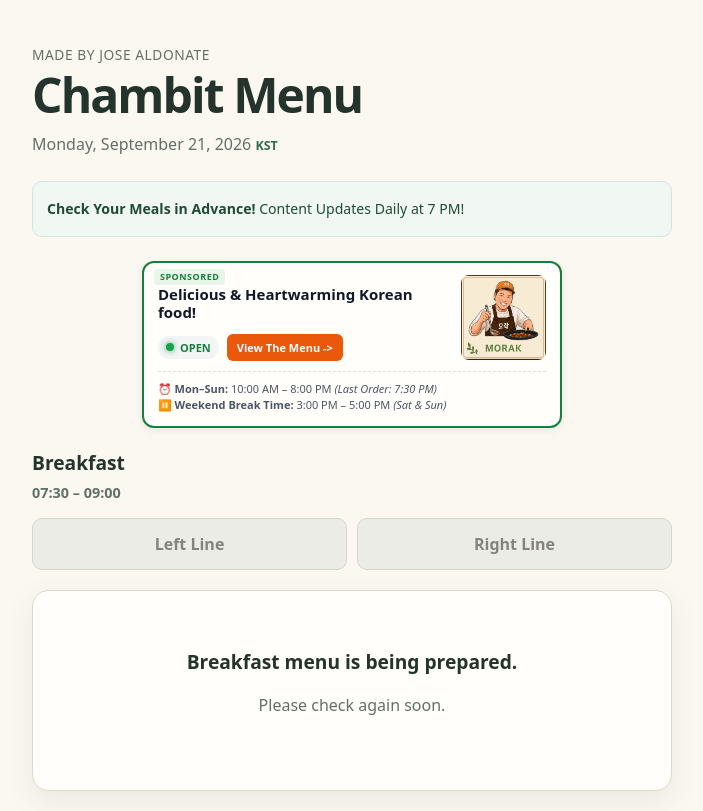
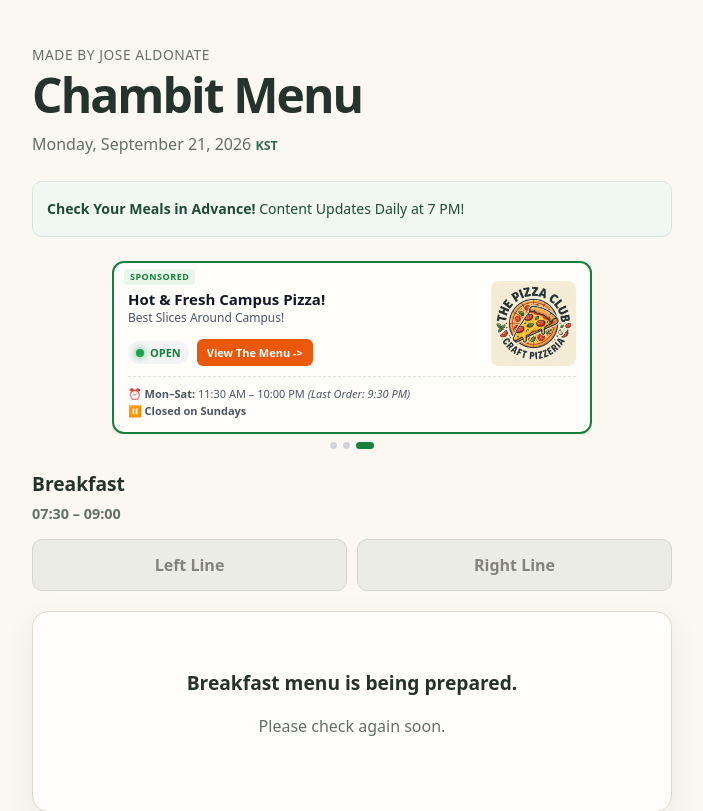
Before and after one commit to build529/chambit-menu-mvp-website-build, a FastAPI app: page / in a window 1280 px wide. Shown: the top 811 px of the page, without its empty margins (288-991 px from the left). Run offline with FastAPI, Linux system fonts and the light colour scheme; data comes from the database, SQL or seed files in the repository.

Commit message:
Save horizontal carousel feature updates

```diff
--- a/app/static/css/site.css
+++ b/app/static/css/site.css
@@ -576,3 +576,65 @@ a {
 .status-indicator .text-closed {
   color: #b91c1c;
 }
+
+
+/* ==========================================================================
+   CAROUSEL CONTAINER & SCROLL SNAP
+   ========================================================================== */
+
+.ad-carousel-container {
+  position: relative;
+  width: 100%;
+  max-width: 480px;
+  margin: 15px auto 20px auto;
+}
+
+/* SCROLL TRACK WITH CSS SCROLL SNAP */
+.ad-carousel-track {
+  display: flex;
+  flex-direction: row;
+  overflow-x: auto;
+  scroll-snap-type: x mandatory;
+  scroll-behavior: smooth;
+  -webkit-overflow-scrolling: touch;
+  scrollbar-width: none; /* Hide scrollbar Firefox */
+  -ms-overflow-style: none; /* Hide scrollbar IE/Edge */
+}
+
+.ad-carousel-track::-webkit-scrollbar {
+  display: none; /* Hide scrollbar Chrome/Safari */
+}
+
+/* CAROUSEL SLIDE ITEM OVERRIDES */
+.ad-slide {
+  flex: 0 0 100%;
+  min-width: 100%;
+  scroll-snap-align: center;
+  scroll-snap-stop: always;
+  box-sizing: border-box;
+  margin: 0 !important;
+}
+
+/* PAGINATION DOTS */
+.ad-carousel-dots {
+  display: flex;
+  justify-content: center;
+  align-items: center;
+  gap: 6px;
+  margin-top: 8px;
+}
+
+.carousel-dot {
+  width: 7px;
+  height: 7px;
+  border-radius: 50%;
+  background-color: #d1d5db;
+  transition: all 0.3s ease;
+  cursor: pointer;
+}
+
+.carousel-dot.active {
+  background-color: #15803d; /* Dark Emerald Green */
+  width: 18px;
+  border-radius: 4px;
+}
--- /dev/null
+++ b/app/static/js/restaurant-status.js
@@ -0,0 +1,69 @@
+function updateRestaurantStatus() {
+  const indicators = document.querySelectorAll('.status-indicator');
+  if (!indicators || indicators.length === 0) return;
+
+  const now = new Date();
+  const day = now.getDay(); // 0 = Sun, 1 = Mon, ..., 6 = Sat
+  const currentTimeInMinutes = now.getHours() * 60 + now.getMinutes();
+
+  indicators.forEach((container) => {
+    const dot = container.querySelector('.status-dot');
+    const text = container.querySelector('.status-text');
+    if (!dot || !text) return;
+
+    // Default schedules (or schedule type check via data-schedule attribute)
+    const scheduleType = container.getAttribute('data-schedule') || 'default';
+
+    let openTime = 10 * 60;          // 10:00 AM
+    let lastOrderCutoff = 19 * 60 + 30; // 7:30 PM
+    let closeTime = 20 * 60;         // 8:00 PM
+    let breakStart = 15 * 60;        // 3:00 PM
+    let breakEnd = 17 * 60;          // 5:00 PM
+    let hasWeekendBreak = true;
+    let closedOnSunday = false;
+
+    if (scheduleType === 'qaysar') {
+      openTime = 11 * 60;            // 11:00 AM
+      lastOrderCutoff = 20 * 60 + 30; // 8:30 PM
+      closeTime = 21 * 60;           // 9:00 PM
+      hasWeekendBreak = false;
+    } else if (scheduleType === 'pizza') {
+      openTime = 11 * 60 + 30;       // 11:30 AM
+      lastOrderCutoff = 21 * 60 + 30; // 9:30 PM
+      closeTime = 22 * 60;           // 10:00 PM
+      hasWeekendBreak = false;
+      closedOnSunday = true;
+    }
+
+    const isWeekend = (day === 0 || day === 6);
+    const isSunday = (day === 0);
+    const isBreakTime = hasWeekendBreak && isWeekend && (currentTimeInMinutes >= breakStart && currentTimeInMinutes < breakEnd);
+
+    if (closedOnSunday && isSunday) {
+      dot.className = 'dot status-dot closed';
+      text.textContent = 'CLOSED';
+      text.className = 'status-text text-closed';
+    } else if (isBreakTime) {
+      dot.className = 'dot status-dot closed';
+      text.textContent = 'BREAK TIME';
+      text.className = 'status-text text-closed';
+    } else if (currentTimeInMinutes >= openTime && currentTimeInMinutes < lastOrderCutoff) {
+      dot.className = 'dot status-dot open';
+      text.textContent = 'OPEN';
+      text.className = 'status-text text-open';
+    } else if (currentTimeInMinutes >= lastOrderCutoff && currentTimeInMinutes < closeTime) {
+      dot.className = 'dot status-dot closed';
+      text.textContent = 'NO MORE ORDERS';
+      text.className = 'status-text text-closed';
+    } else {
+      dot.className = 'dot status-dot closed';
+      text.textContent = 'CLOSED';
+      text.className = 'status-text text-closed';
+    }
+  });
+}
+
+document.addEventListener('DOMContentLoaded', () => {
+  updateRestaurantStatus();
+  setInterval(updateRestaurantStatus, 60000); // Auto-refresh every 1 min
+});
--- a/app/templates/public_index.html
+++ b/app/templates/public_index.html
@@ -51,55 +51,127 @@ Meal service will resume on Monday, September 28.</p>
     -->
 
 
-<!-- WIDE HORIZONTAL AD BANNER -->
-<section class="ad-wide-banner" aria-label="Restaurant Special Offer">
+<!-- TOP BANNER AD CAROUSEL CONTAINER -->
+<div class="ad-carousel-container" aria-label="Featured Restaurant Announcements">
 
-  <!-- SPONSORED BADGE -->
+  <!-- SCROLLABLE CAROUSEL TRACK -->
+  <div class="ad-carousel-track" id="top-banner-carousel">
+
+    <!-- STORE 1: Morak Restaurant -->
+    <section class="ad-wide-banner ad-slide" data-slide-index="0">
       <span class="ad-tag">SPONSORED</span>
-
-  <!-- TOP HORIZONTAL ROW (LEFT + RIGHT CONTAINERS) -->
+      <div style="height: 5px;"></div>
       <div class="ad-body">
-
-  <!-- LEFT SIDE: Text, Offer Slogan, & CTA -->
         <div class="ad-content-left">
-    <h3 class="ad-heading">Delicious & Heartwarming Korean food!</h3>
-    <!--<p class="ad-subtext">Made just for you!</p>-->
-    <div style="height: 5px;"></div>
-
-    <!-- HORIZONTAL ROW: LIVE STATUS BADGE + CTA BUTTON -->
+          <h3 class="ad-heading">Delicious &amp; Heartwarming Korean food!</h3>
+          <p class="ad-subtext">Made just for you!</p>
           <div class="ad-cta-row">
-      <div class="status-indicator">
-        <span id="status-dot" class="dot closed"></span>
-        <span id="status-text" class="status-text">CLOSED</span>
+            <div class="status-indicator" data-schedule="morak">
+              <span class="dot status-dot closed"></span>
+              <span class="status-text text-closed">CLOSED</span>
             </div>
-
-    <!-- Action Link / Button -->
             <a href="https://linktr.ee/MORAK6895?utm_source=qr_code"
                target="_blank"
                rel="noopener"
-       onclick="gtag('event', 'ad_click', { 'content_id': 'morak_wide_banner' });"
+               onclick="gtag('event', 'ad_click', { 'slot_location': 'top_banner', 'sponsor_name': 'morak_restaurant' });"
                class="ad-cta-btn">
-       View The Menu ->
+               View The Menu -&gt;
             </a>
           </div>
         </div>
-
-  <!-- RIGHT SIDE: Compact Square Image -->
         <div class="ad-content-right">
           <a href="https://linktr.ee/MORAK6895?utm_source=qr_code" target="_blank" rel="noopener">
             <img src="/static/images/morak-03.png" alt="Morak Special Deal" class="ad-img-thumb">
           </a>
         </div>
+      </div>
+      <div class="operating-hours-container">
+        <div class="hours-text">
+          <p>⏰ <strong>Mon–Sun:</strong> 10:00 AM – 8:00 PM <em>(Last Order: 7:30 PM)</em></p>
+          <p>⏸️ <strong>Weekend Break Time:</strong> 3:00 PM – 5:00 PM <em>(Sat &amp; Sun)</em></p>
+        </div>
+      </div>
+    </section>
+
+    <!-- STORE 2: Istanbul Kebab House -->
+    <section class="ad-wide-banner ad-slide" data-slide-index="1">
+      <span class="ad-tag">SPONSORED</span>
+      <div style="height: 5px;"></div>
+      <div class="ad-body">
+        <div class="ad-content-left">
+          <h3 class="ad-heading">Authentic Turkish Kebabs!</h3>
+          <p class="ad-subtext">Juicy Halal Wraps — Exclusive Student Combo Deal!</p>
+          <div class="ad-cta-row">
+            <div class="status-indicator" data-schedule="qaysar">
+              <span class="dot status-dot closed"></span>
+              <span class="status-text text-closed">CLOSED</span>
+            </div>
+            <a href="https://place.map.kakao.com/9472114?fromAppLink=true"
+               target="_blank"
+               rel="noopener"
+               onclick="gtag('event', 'ad_click', { 'slot_location': 'top_banner', 'sponsor_name': 'qaysar_qaynarr' });"
+               class="ad-cta-btn">
+               View The Menu -&gt;
+            </a>
+          </div>
+        </div>
+        <div class="ad-content-right">
+          <a href="https://place.map.kakao.com/9472114?fromAppLink=true" target="_blank" rel="noopener">
+            <img src="/static/images/kebab-idea-store.png" alt="Qaysar Qaynarr Special Deal" class="ad-img-thumb">
+          </a>
+        </div>
+      </div>
+      <div class="operating-hours-container">
+        <div class="hours-text">
+          <p>⏰ <strong>Mon–Sun:</strong> 11:00 AM – 9:00 PM <em>(Last Order: 8:30 PM)</em></p>
+          <p>⏸️ <strong>No Break Time</strong></p>
+        </div>
+      </div>
+    </section>
+
+    <!-- STORE 3: Campus Pizza Place -->
+    <section class="ad-wide-banner ad-slide" data-slide-index="2">
+      <span class="ad-tag">SPONSORED</span>
+      <div style="height: 5px;"></div>
+      <div class="ad-body">
+        <div class="ad-content-left">
+          <h3 class="ad-heading">Hot &amp; Fresh Campus Pizza!</h3>
+          <p class="ad-subtext">Best Slices Around Campus!</p>
+          <div class="ad-cta-row">
+            <div class="status-indicator" data-schedule="pizza">
+              <span class="dot status-dot closed"></span>
+              <span class="status-text text-closed">CLOSED</span>
+            </div>
+            <a href="https://gopizza.kr/menu"
+               target="_blank"
+               rel="noopener"
+               onclick="gtag('event', 'ad_click', { 'slot_location': 'top_banner', 'sponsor_name': 'pizza_place' });"
+               class="ad-cta-btn">
+               View The Menu -&gt;
+            </a>
+          </div>
+        </div>
+        <div class="ad-content-right">
+          <a href="https://gopizza.kr/menu" target="_blank" rel="noopener">
+            <img src="/static/images/pizza-idea-store.png" alt="Pizza Place Special Deal" class="ad-img-thumb">
+          </a>
+        </div>
+      </div>
+      <div class="operating-hours-container">
+        <div class="hours-text">
+          <p>⏰ <strong>Mon–Sat:</strong> 11:30 AM – 10:00 PM <em>(Last Order: 9:30 PM)</em></p>
+          <p>⏸️ <strong>Closed on Sundays</strong></p>
+        </div>
+      </div>
+    </section>
 
   </div>
 
-  <!-- BOTTOM VERTICAL ROW: OPERATING HOURS (FULL WIDTH UNDERNEATH) -->
-  <div class="operating-hours-container">
-
-    <!-- MULTI-LINE OPERATING HOURS TEXT -->
-    <div class="hours-text">
-        <p>⏰ <strong>Mon–Sun:</strong> 10:00 AM – 8:00 PM <em>(Last Order: 7:30 PM)</em></p>
-        <p>⏸️ <strong>Weekend Break Time:</strong> 3:00 PM – 5:00 PM <em>(Sat &amp; Sun)</em></p>
+  <!-- CAROUSEL PAGINATION DOTS -->
+  <div class="ad-carousel-dots" id="top-banner-dots">
+    <span class="carousel-dot active" data-index="0"></span>
+    <span class="carousel-dot" data-index="1"></span>
+    <span class="carousel-dot" data-index="2"></span>
   </div>
 
 </div>
@@ -365,5 +437,7 @@ Meal service will resume on Monday, September 28.</p>
 
   <script src="/static/js/menu.js?v=breakfast-1"></script>
   <script src="/static/js/morak-status.js"></script>
+  <script src="/static/js/restaurant-status.js"></script>
+  <script src="/static/js/carousel.js"></script>
 </body>
 </html>
```
Also changed, not shown: app/static/js/carousel.js (added, +118 -0 lines), app/static/images/kebab-idea-store.png (added), app/static/images/pizza-idea-store.png (added). Lines whose indentation alone changed are shown as unchanged.
